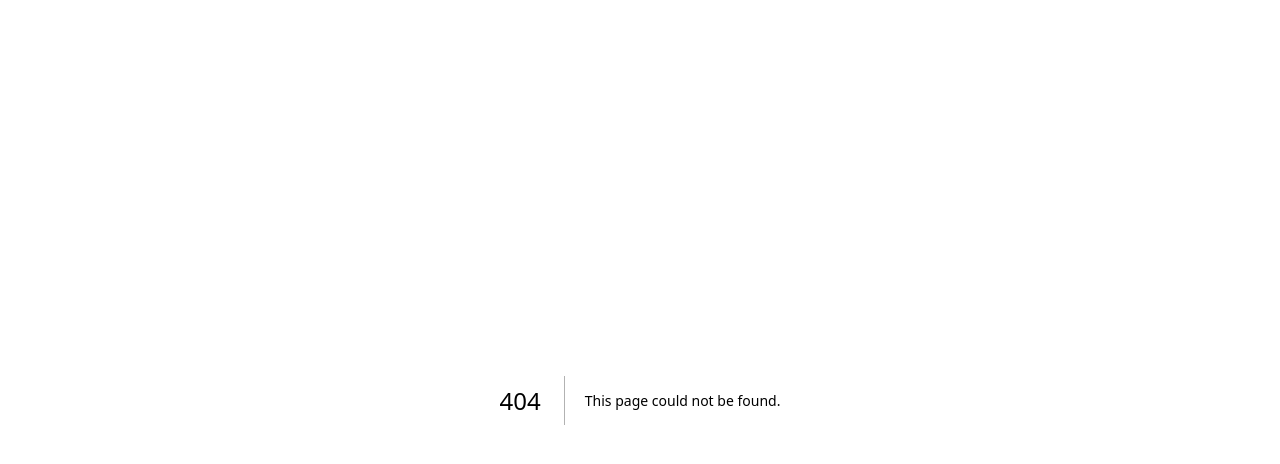
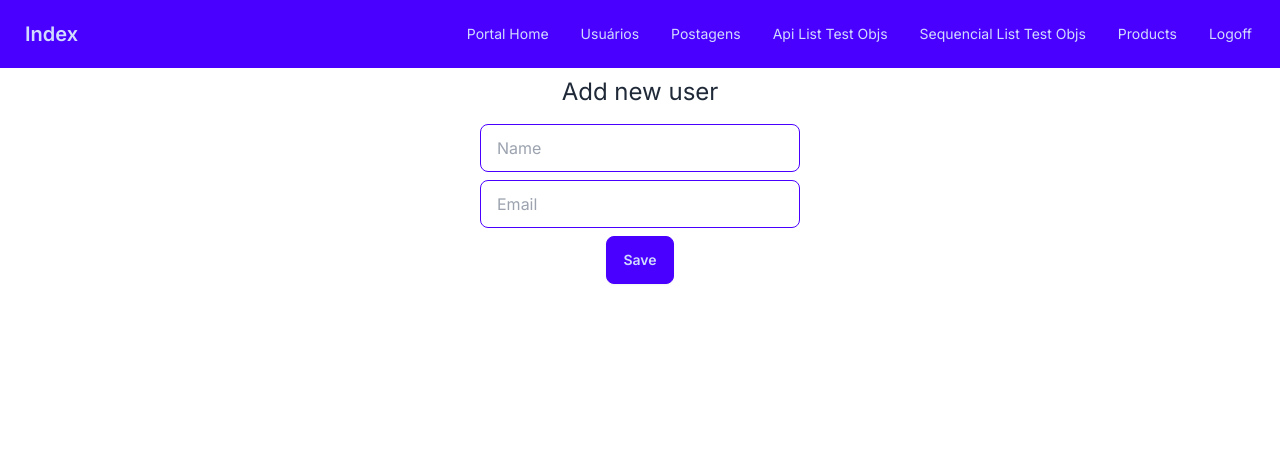
Before and after one commit to mtnoronha/nextjs-playground, a Next.js app: page /portal/user/form in a window 1280 px wide. Before the commit this address had no page. Shown: the top 464 px of the page. Built offline with nearby package versions, Linux system fonts and the light colour scheme.

Commit message:
Add UserForm; Add toaster; Use server action

```diff
--- /dev/null
+++ b/actions/actions.ts
@@ -0,0 +1,35 @@
+'use server';
+
+import prisma from '@/prisma/prisma';
+import { formState } from '@/types';
+import { Prisma } from '@prisma/client';
+
+export async function saveUser(data: FormData): Promise<formState> {
+  try {
+    const user = await prisma.user.create({
+      data: {
+        name: data.get('name') as string,
+        email: data.get('email') as string,
+      }
+    });
+
+    return {
+      message: `User ${user.name} created successfully`,
+      type: 'success',
+    };
+  } catch (error) {
+    console.log('something on server side went wrong', error);
+
+    if (error instanceof Prisma.PrismaClientKnownRequestError) {
+      return {
+        message: error.message,
+        type: 'error',
+      };
+    }
+
+    return {
+      message: 'Unknown error occurred',
+      type: 'error',
+    };
+  }
+}
--- a/app/layout.tsx
+++ b/app/layout.tsx
@@ -1,6 +1,7 @@
 import type { Metadata } from 'next'
 import { Inter } from 'next/font/google'
 import './globals.css'
+import { Toaster } from 'react-hot-toast'
 
 const inter = Inter({ subsets: ['latin'] })
 
@@ -16,7 +17,10 @@ export default function RootLayout({
 }) {
   return (
     <html lang="en">
-      <body className={inter.className}>{children}</body>
+      <body className={inter.className}>
+        {children}
+        <Toaster position='top-right' />
+      </body>
     </html>
   )
 }
--- /dev/null
+++ b/app/portal/user/form/page.tsx
@@ -0,0 +1,10 @@
+import UserForm from '@/components/UserForm';
+
+export default function Page() {
+  return (
+    <div className="container py-2">
+      <h1 className="text-center text-2xl">Add new user</h1>
+      <UserForm />
+    </div>
+  );
+}
--- a/app/portal/users/page.tsx
+++ b/app/portal/users/page.tsx
@@ -1,8 +1,9 @@
 import { Suspense } from 'react';
 import Users from '@/components/Users';
 import LoadingSkeleton from '@/components/LoadingSkeleton';
-import type { User } from '@prisma/client'
+import type { User } from '@prisma/client';
 import prisma from '@/prisma/prisma';
+import Link from 'next/link';
 
 export const revalidate = 0;
 
@@ -19,6 +20,7 @@ async function ListUsers() {
 export default async function Page() {
   return <div className="container py-2">
     <h1 className="text-3xl font-bold underline">Users</h1>
+    <Link href="/portal/user/form" className="btn btn-neutral">New user</Link>
     <Suspense fallback={<LoadingSkeleton />}>
       <ListUsers />
     </Suspense>
--- /dev/null
+++ b/app/toaster.ts
@@ -0,0 +1,22 @@
+import toast from 'react-hot-toast';
+import { formState } from '@/types';
+
+
+export const toaster = {
+  send: (msg: formState) => {
+    if (msg.type === 'success') {
+      toast.success(msg.message);
+      return;
+    }
+
+    if (msg.type === 'error') {
+      toast.error(msg.message);
+      return;
+    }
+
+    if (msg.type === 'warning' || msg.type === 'info') {
+      // Maybe some day we create a new style for this
+      toast(msg.message);
+    }
+  },
+}
--- /dev/null
+++ b/components/SubmitButton.tsx
@@ -0,0 +1,13 @@
+'use client';
+
+import { useFormStatus } from "react-dom";
+
+export default function SubmitButton() {
+  const { pending } = useFormStatus();
+
+  return (
+    <button className="btn btn-primary disabled:bg-slate-400" type="submit" disabled={pending}>
+      {pending? 'Loading' : 'Save'}
+    </button>
+  )
+}
--- a/components/User.tsx
+++ b/components/User.tsx
@@ -1,4 +1,4 @@
-import { User } from "@/types";
+import type { User } from "@prisma/client";
 
 interface UserProps {
   user: User;
--- /dev/null
+++ b/components/UserForm.tsx
@@ -0,0 +1,38 @@
+'use client';
+
+import SubmitButton from '@/components/SubmitButton';
+import { saveUser } from '@/actions/actions';
+import { toaster } from '@/app/toaster';
+import { useRef } from 'react';
+import { useRouter } from 'next/navigation';
+import { revalidatePath } from 'next/cache';
+
+export default function UserForm() {
+  const ref = useRef<HTMLFormElement>(null);
+  const router = useRouter();
+
+  async function clientAction(formData: FormData) {
+    const name = formData.get('name');
+    const email = formData.get('email');
+
+    if (!name || !email) {
+      return;
+    }
+
+    const msg = await saveUser(formData);
+    toaster.send(msg);
+    if (msg.type === 'success') {
+      ref.current?.reset();
+      router.push('/portal/users');
+      router.refresh();
+    }
+  }
+
+  return (
+    <form ref={ref} action={clientAction} className="flex flex-col align-middle items-center gap-2 mt-4">
+      <input type="text" required name="name" placeholder="Name" className="input input-bordered input-primary w-full max-w-xs" />
+      <input type="email" required name="email" placeholder="Email" className="input input-bordered input-primary w-full max-w-xs" />
+      <SubmitButton />
+    </form>
+  );
+}
--- a/components/Users.tsx
+++ b/components/Users.tsx
@@ -1,4 +1,4 @@
-import { User } from '@/types';
+import type { User } from '@prisma/client';
 import UserComponent from './User';
 
 interface UsersProps {
--- a/package.json
+++ b/package.json
@@ -16,6 +16,7 @@
     "prisma": "^5.7.0",
     "react": "^18",
     "react-dom": "^18",
+    "react-hot-toast": "^2.4.1",
     "zod": "^3.22.4"
   },
   "devDependencies": {
--- a/types.ts
+++ b/types.ts
@@ -23,3 +23,8 @@ export type ErrorState = {
 }
 
 export type ProductState = SuccessProductState | ErrorState
+
+export type formState = {
+  message: string | null;
+  type?: 'info' | 'success' | 'warning' | 'error' | null,
+}
```
Also changed, not shown: 1 other file (tests, documents, lock files or other folders).
